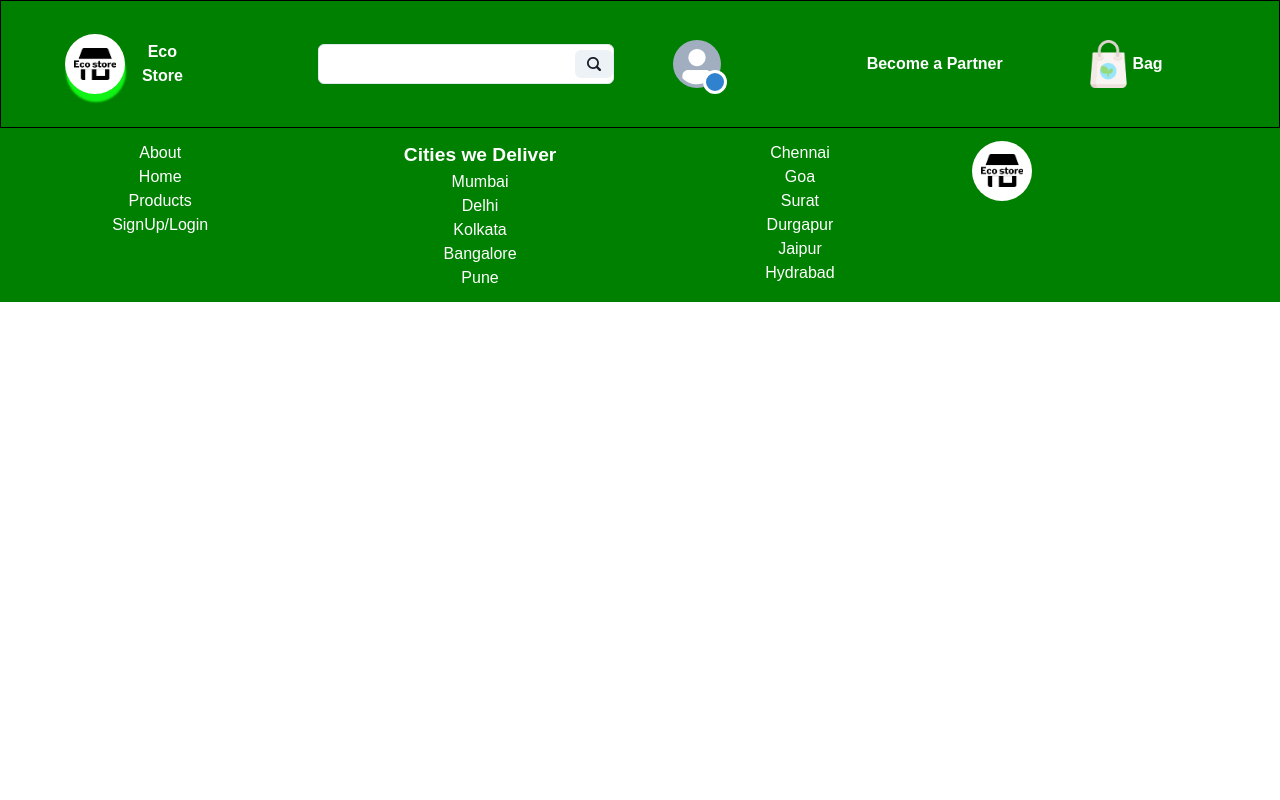
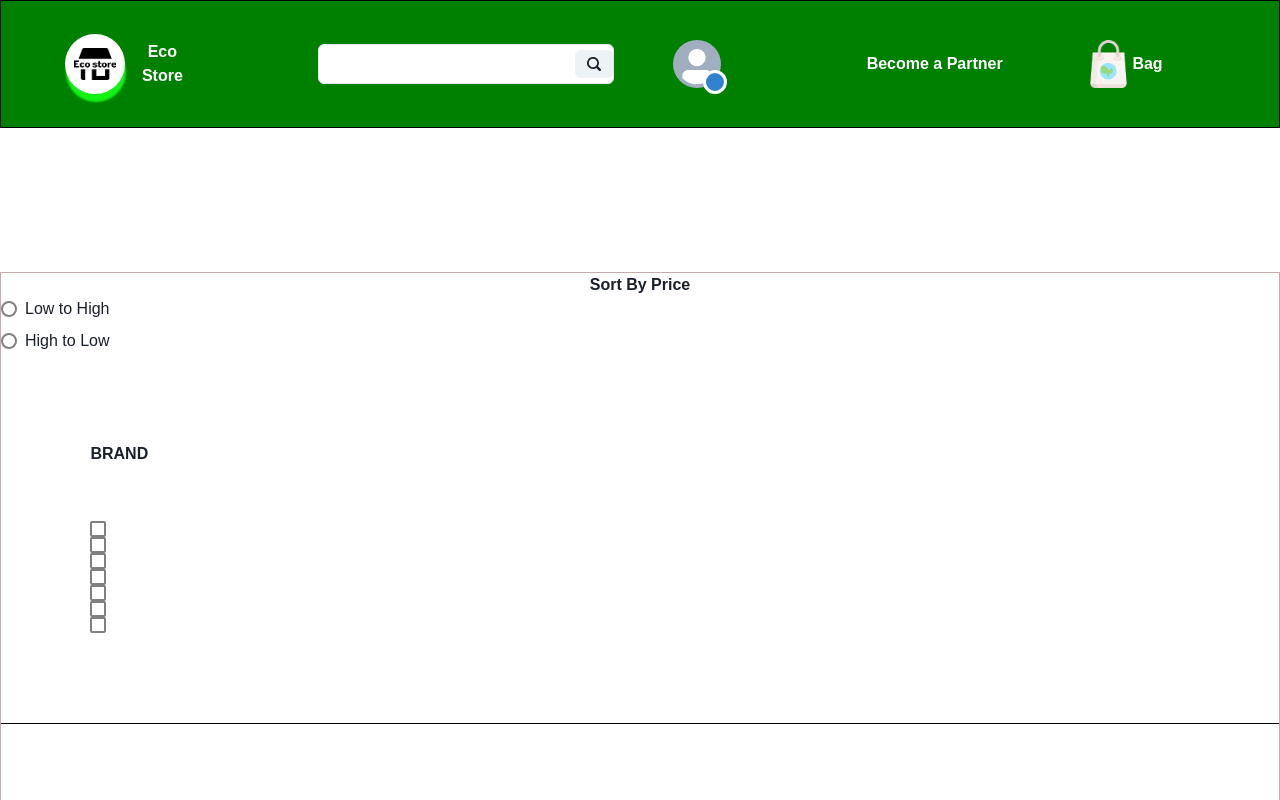
Before and after one commit to Tarakkarmakar/Eco-Store, a React (Create React App) app in the folder eco-store/: page /Eco-Store/fashion in a window 1280 px wide. Shown: the top 800 px of the page. Built offline with nearby package versions, Linux system fonts and the light colour scheme.

Commit message:
Fashion_page

```diff
--- a/eco-store/src/Pages/fashion/Fashion.jsx
+++ b/eco-store/src/Pages/fashion/Fashion.jsx
@@ -1,9 +1,12 @@
+import Filter from "../../components/filter/Filter"
 
 
 const Fashion = () => {
   return (
     <div>
 
+      <div><Filter /></div>
+      <div></div>
     </div>
   )
 }
```
